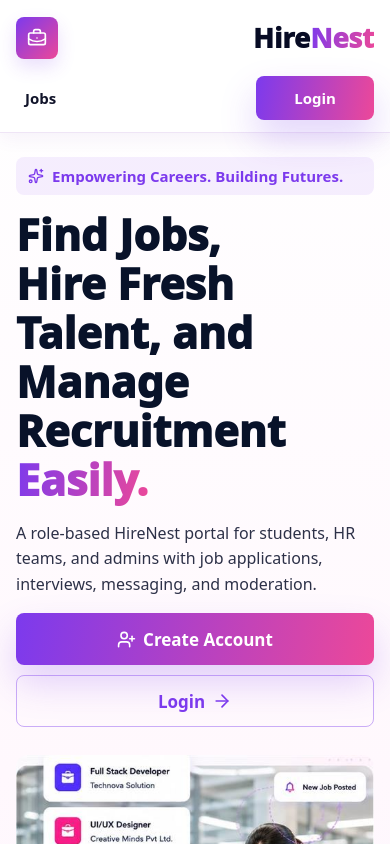
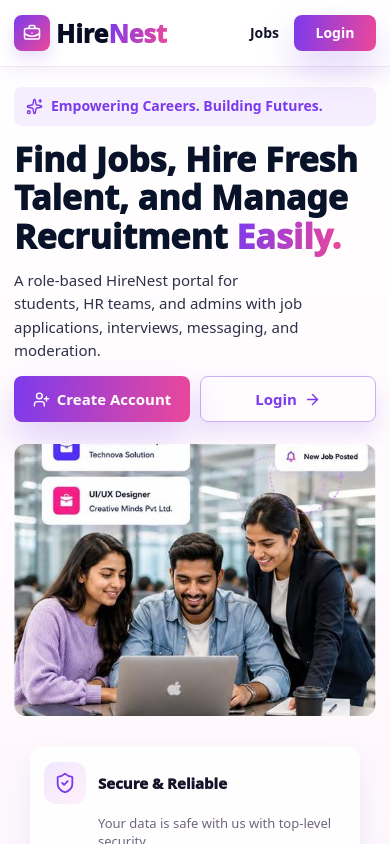
Before and after one commit to PratikKokane0627/hirenest-job-portal, a React (Vite) app in the folder Client/: page / in a window 390 px wide. Shown: the top 844 px of the page. Built offline with nearby package versions, Linux system fonts and the light colour scheme; no server answers.

Commit message:
Polish mobile landing layout

```diff
--- a/Client/src/styles.css
+++ b/Client/src/styles.css
@@ -2633,3 +2633,204 @@ mark {
     transition-duration: 1ms !important;
   }
 }
+
+@media (max-width: 600px) {
+  .landing-page {
+    background: linear-gradient(180deg, #ffffff 0%, #fff9fd 52%, #f8f4ff 100%);
+  }
+
+  .landing-nav {
+    min-height: 0;
+    padding: 10px 0;
+  }
+
+  .landing-nav .container-fluid {
+    display: flex !important;
+    align-items: center;
+    justify-content: space-between;
+    flex-wrap: nowrap;
+    gap: 8px;
+    padding-inline: 14px !important;
+  }
+
+  .landing-brand {
+    min-width: 0;
+    gap: 8px !important;
+    font-size: 25px;
+    line-height: 1;
+    white-space: nowrap;
+  }
+
+  .landing-brand-icon {
+    width: 36px;
+    height: 36px;
+    border-radius: 8px;
+    box-shadow: 0 8px 16px rgba(124, 58, 237, 0.16);
+  }
+
+  .landing-brand-icon svg {
+    width: 18px;
+    height: 18px;
+  }
+
+  .landing-nav .d-flex {
+    flex: 0 0 auto;
+    width: auto;
+    gap: 6px !important;
+  }
+
+  .landing-nav-link {
+    min-height: 36px;
+    padding: 7px 8px !important;
+    font-size: 14px;
+    line-height: 1;
+  }
+
+  .landing-login-btn {
+    min-width: 82px;
+    min-height: 36px;
+    padding: 8px 14px !important;
+    border-radius: 8px;
+    font-size: 14px;
+    line-height: 1;
+    box-shadow: 0 10px 20px rgba(124, 58, 237, 0.14);
+  }
+
+  .landing-hero {
+    padding: 20px 14px 30px !important;
+  }
+
+  .landing-hero .row {
+    --bs-gutter-y: 18px;
+  }
+
+  .landing-copy {
+    gap: 14px;
+    max-width: none;
+  }
+
+  .landing-kicker {
+    width: 100%;
+    gap: 8px;
+    padding: 10px 12px;
+    font-size: 14px;
+    line-height: 1.35;
+  }
+
+  .landing-kicker svg {
+    width: 17px;
+    height: 17px;
+    flex: 0 0 auto;
+  }
+
+  .landing-copy h1 {
+    max-width: 100%;
+    font-size: 34px;
+    line-height: 1.13;
+    letter-spacing: 0;
+  }
+
+  .landing-copy p {
+    max-width: 34ch;
+    font-size: 15px;
+    line-height: 1.55;
+  }
+
+  .landing-copy .d-flex {
+    display: grid !important;
+    grid-template-columns: repeat(2, minmax(0, 1fr));
+    gap: 10px !important;
+  }
+
+  .landing-main-cta,
+  .landing-secondary-cta {
+    width: 100%;
+    min-width: 0;
+    min-height: 46px;
+    padding: 10px 12px;
+    border-radius: 8px;
+    font-size: 15px;
+    font-weight: 850;
+    box-shadow: 0 12px 22px rgba(124, 58, 237, 0.14);
+  }
+
+  .landing-main-cta svg,
+  .landing-secondary-cta svg {
+    width: 17px;
+    height: 17px;
+  }
+
+  .landing-visual {
+    border-radius: 12px;
+  }
+
+  .landing-visual img {
+    aspect-ratio: 16 / 12;
+    object-fit: cover;
+    object-position: center;
+  }
+
+  .landing-feature-strip {
+    margin-inline: 14px;
+    border-radius: 14px;
+    box-shadow: 0 14px 28px rgba(76, 29, 149, 0.08);
+  }
+
+  .landing-feature {
+    display: grid;
+    grid-template-columns: 42px minmax(0, 1fr);
+    align-items: center;
+    gap: 10px 12px;
+    padding: 16px 14px;
+    border-right: 0;
+    border-bottom: 1px solid rgba(234, 220, 243, 0.82);
+  }
+
+  .landing-feature:last-child {
+    border-bottom: 0;
+  }
+
+  .landing-feature svg {
+    width: 42px;
+    height: 42px;
+    padding: 10px;
+    border-radius: 12px;
+  }
+
+  .landing-feature h2 {
+    align-self: center;
+    font-size: 15px;
+    line-height: 1.2;
+  }
+
+  .landing-feature p {
+    grid-column: 2;
+    font-size: 13px;
+    line-height: 1.45;
+  }
+}
+
+@media (max-width: 380px) {
+  .landing-brand {
+    font-size: 22px;
+  }
+
+  .landing-brand-icon {
+    width: 34px;
+    height: 34px;
+  }
+
+  .landing-login-btn {
+    min-width: 76px;
+    padding-inline: 11px !important;
+  }
+
+  .landing-copy h1 {
+    font-size: 31px;
+  }
+
+  .landing-main-cta,
+  .landing-secondary-cta {
+    font-size: 14px;
+  }
+}
```
